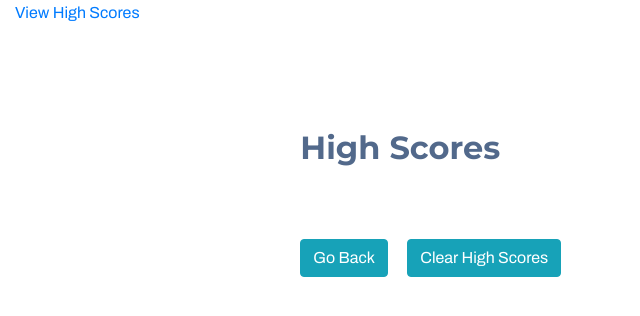
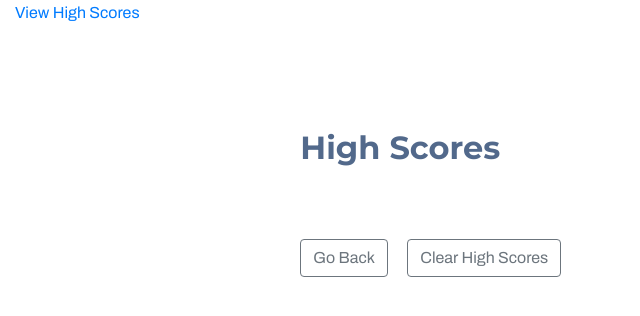
Before and after one commit to janethxuiz/quiz-me, a plain HTML site: page index.html in a window 1280 px wide. Both pictures are taken after a click on the link "View High Scores". Shown: the whole page, without its empty margins (0-640 px from the left). Drawn offline with nearby package versions, Linux system fonts and the light colour scheme.

Commit message:
chanhged styles of the buttons from the high score section

```diff
--- a/index.html
+++ b/index.html
@@ -10,7 +10,7 @@
     <link href="https://fonts.googleapis.com/css2?family=Archivo&family=Montserrat:wght@400;700;900&display=swap" rel="stylesheet">
 </head>
 <body>
-    <!-- header -->
+    <!-- what you see at the top left and top right (header) -->
 <div class="container-fluid">
     <div class="row">
         <div class="col text-left">
@@ -25,7 +25,7 @@
 <div id="everything" class="row text-left">
     <div class="col-md-2"></div>
       <main class="col-md-8 mt-5">
-          <!-- start screen -->
+          <!-- begining of the quiz. Main page -->
           <div id="start" class="m-2 justify-content-center">
               <h1 class="font-weight-bold pl-5 pr-5">Quiz Me Challenge</h1>
               <p class="p-5">Anwser the following questions and test your knowledge on some Javascript</p>
@@ -43,7 +43,7 @@
             <p id="answerCheck" style="display: none;"></p>
         </div>
       </div>
-
+<!-- final score page where you enter your initials -->
       <div class="pl-5 ml-2 pt-5 justify-content-center font-weight-bold" id="summary" style="display: none;">
         <div class="col-2"></div>
         <div class="col-8 text-left">
@@ -56,13 +56,13 @@
         </div>
     <div class="col-2"></div>
 </div>
-      <!-- Highscore section -->
+      <!-- Highscore section where you're able to view your scores and others/past scores-->
     <div id="highScoreSection" class="pl-5 ml-4 pt-5 justify-content-center font-weight-bold" style="display: none;">
         <h2 class="font-weight-bold pt-2 pb-3 mb-2">High Scores</h2>
         <div id="listOfHighScores" class="list-group list-group-flush pt-2 pb-3 mb-2"></div>
         <p>
-            <button type="submit" class="btn btn-info mt-3 mr-3" id="backBtn">Go Back</button>
-            <button type="submit" class="btn btn-info mt-3" id="clearHighScoreBtn">Clear High Scores</button>
+            <button type="submit" class="btn btn-outline-secondary mt-3 mr-3" id="backBtn">Go Back</button>
+            <button type="submit" class="btn btn-outline-secondary mt-3" id="clearHighScoreBtn">Clear High Scores</button>
         </p>
     </div>
 </main>
```
